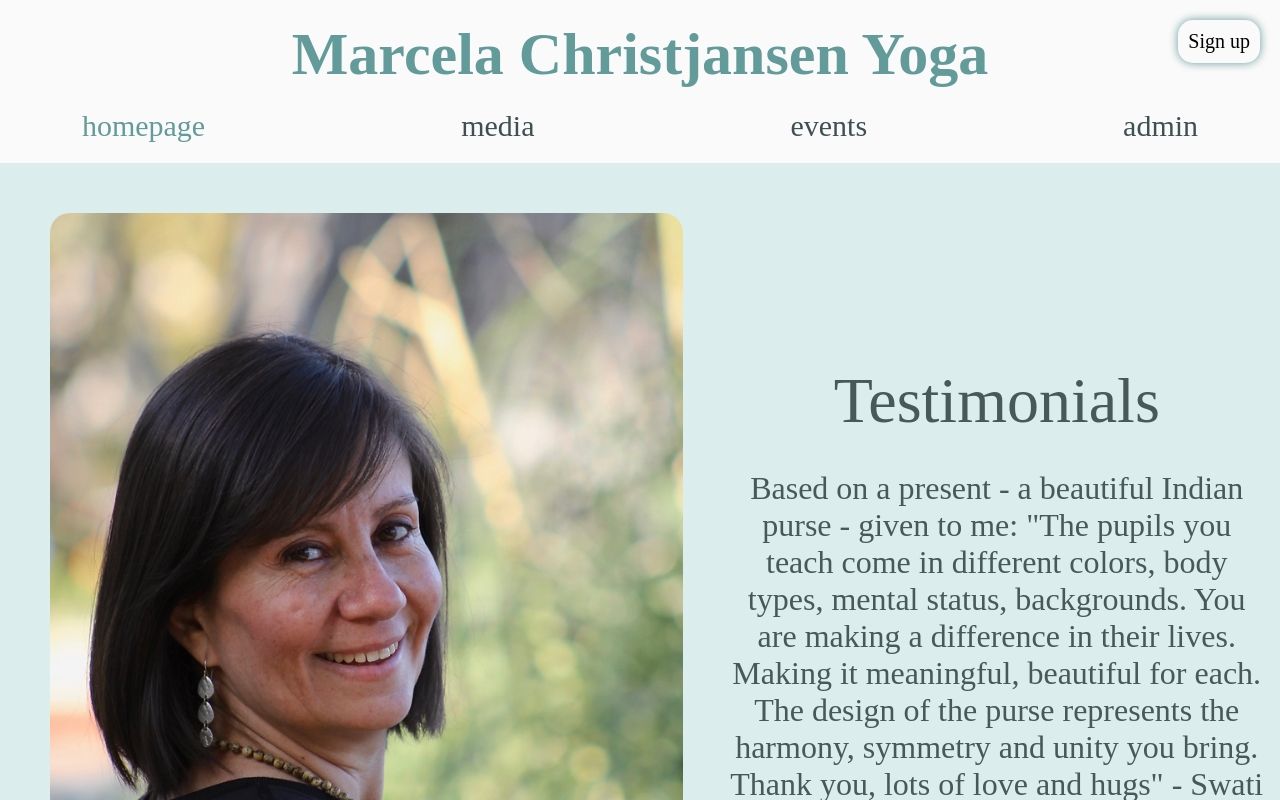
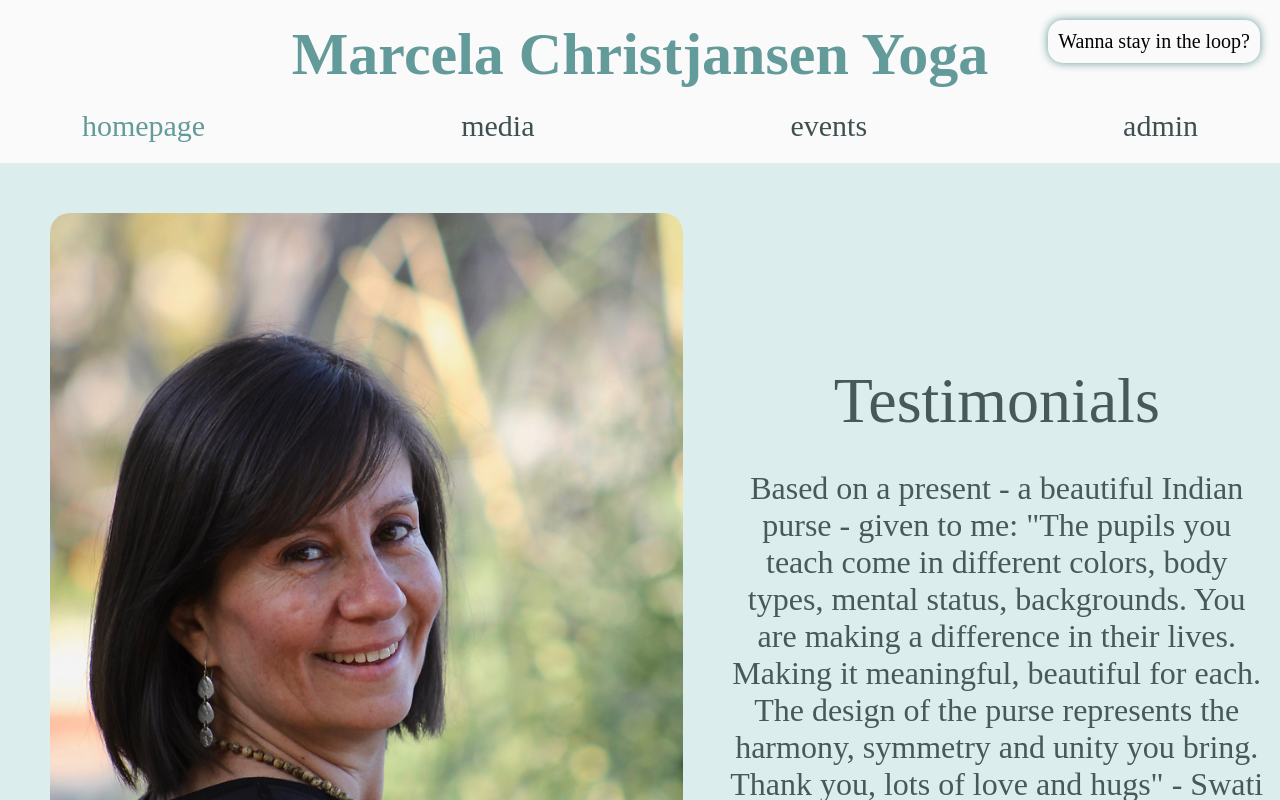
Before and after one commit to MaxusTheOne/Yoga-frontend, a React (Vite) app in the folder YogaFrontend/: page / in a window 1280 px wide. Shown: the top 800 px of the page. Built offline with nearby package versions, Linux system fonts and the light colour scheme; a web font is replaced by a local one.

Commit message:
changed memberoverview page

```diff
--- a/YogaFrontend/src/App.jsx
+++ b/YogaFrontend/src/App.jsx
@@ -34,7 +34,7 @@ function App() {
                 <Route path="online" element={<Online />} />
                 <Route path="privatesessions" element={<PrivateSessions />} />
                 <Route
-                    path="memberManagement/memberOverview"
+                    path="memberOverview"
                     element={<SeeAllMembers />}
                 />
             </Routes>
--- a/YogaFrontend/src/components/Adminpage/AdminMenu.jsx
+++ b/YogaFrontend/src/components/Adminpage/AdminMenu.jsx
@@ -9,7 +9,7 @@ export default function AdminMenu() {
                 <h2>Menu</h2>
             </div>
             <ul>
-                <NavLink to="/memberManagement">
+                <NavLink to="/memberOverview">
                     <li className="adminMenu-li">Manage members</li>
                 </NavLink>
                 <NavLink to="/contentManagement">
--- a/YogaFrontend/src/components/Adminpage/ExtendedMenu.jsx
+++ b/YogaFrontend/src/components/Adminpage/ExtendedMenu.jsx
@@ -13,7 +13,7 @@ export default function ExtendedMenu() {
                         <h2>Menu</h2>
                     </div>
                     <ul>
-                        <NavLink to="/memberManagement">
+                        <NavLink to="/memberOverview">
                             <li className="adminMenu-li">Manage members</li>
                         </NavLink>
                         <NavLink to="/contentManagement">
--- a/YogaFrontend/src/components/Adminpage/MemberManagement.jsx
+++ b/YogaFrontend/src/components/Adminpage/MemberManagement.jsx
@@ -2,6 +2,8 @@ import { NavLink } from 'react-router-dom'
 import Footer from '../Footer'
 import Header from '../Header'
 import AnimatedPage from '../AnimatedPage'
+
+//After meeting with customer this was changed and is not currently in use
 
 export default function MemberManagement() {
     return (
--- a/YogaFrontend/src/components/Adminpage/Memberpage/SeeAllMembers.jsx
+++ b/YogaFrontend/src/components/Adminpage/Memberpage/SeeAllMembers.jsx
@@ -61,7 +61,7 @@ export default function SeeAllMembers() {
             <Header />
             <AnimatedPage>
                 <div className="member-overview-title-container">
-                    <h1 className="member-overview-title">Users</h1>
+                    <h1 className="member-overview-title">Members</h1>
                     <NavLink to="/adminMenu">
                         <li className="adminMenu-li">&#8594;To menu &#8592;</li>
                     </NavLink>
--- a/YogaFrontend/src/components/Header.jsx
+++ b/YogaFrontend/src/components/Header.jsx
@@ -21,7 +21,9 @@ export default function Header() {
                         <h1>Marcela Christjansen Yoga</h1>
                     </div>
                     <div className="signUpButton">
-                        <p onClick={handleOpenDialog}>Sign up</p>
+                        <p onClick={handleOpenDialog}>
+                            Wanna stay in the loop?
+                        </p>
                     </div>
                 </div>
                 {openDialog && (
```
